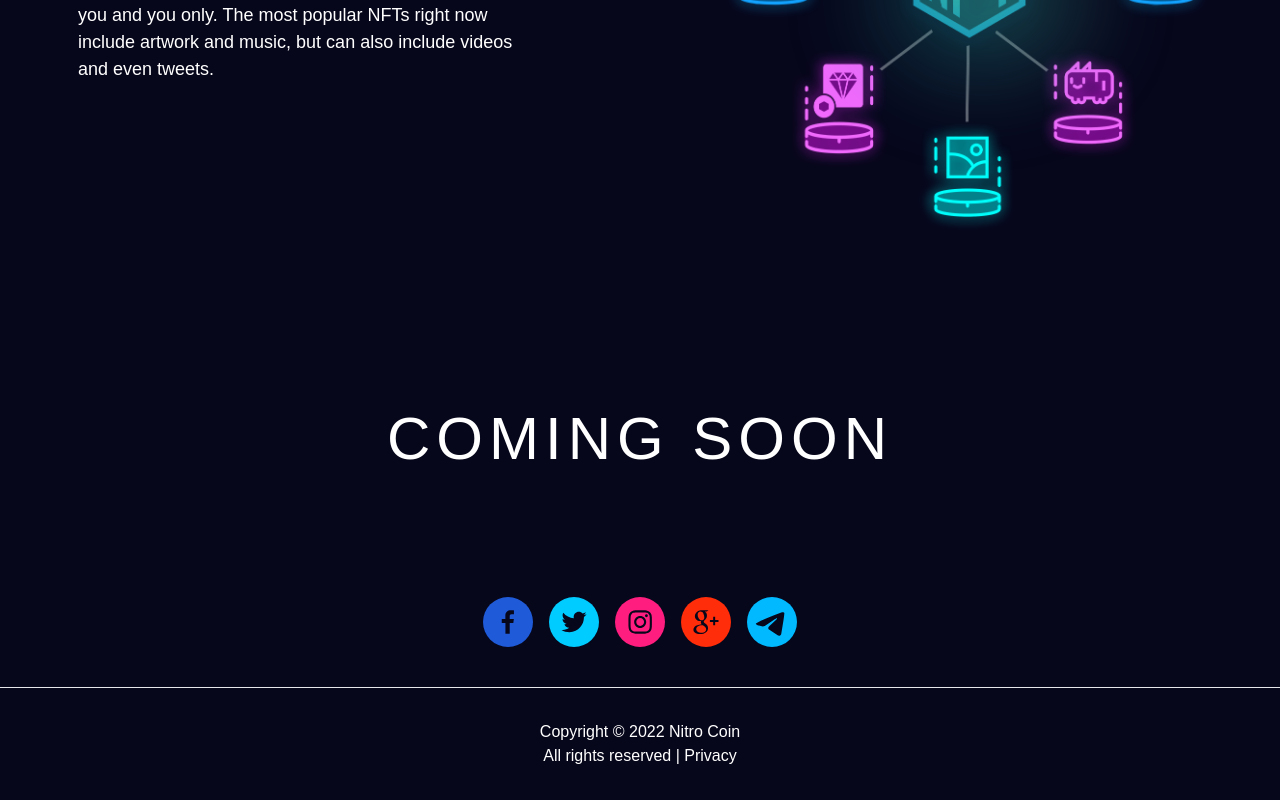
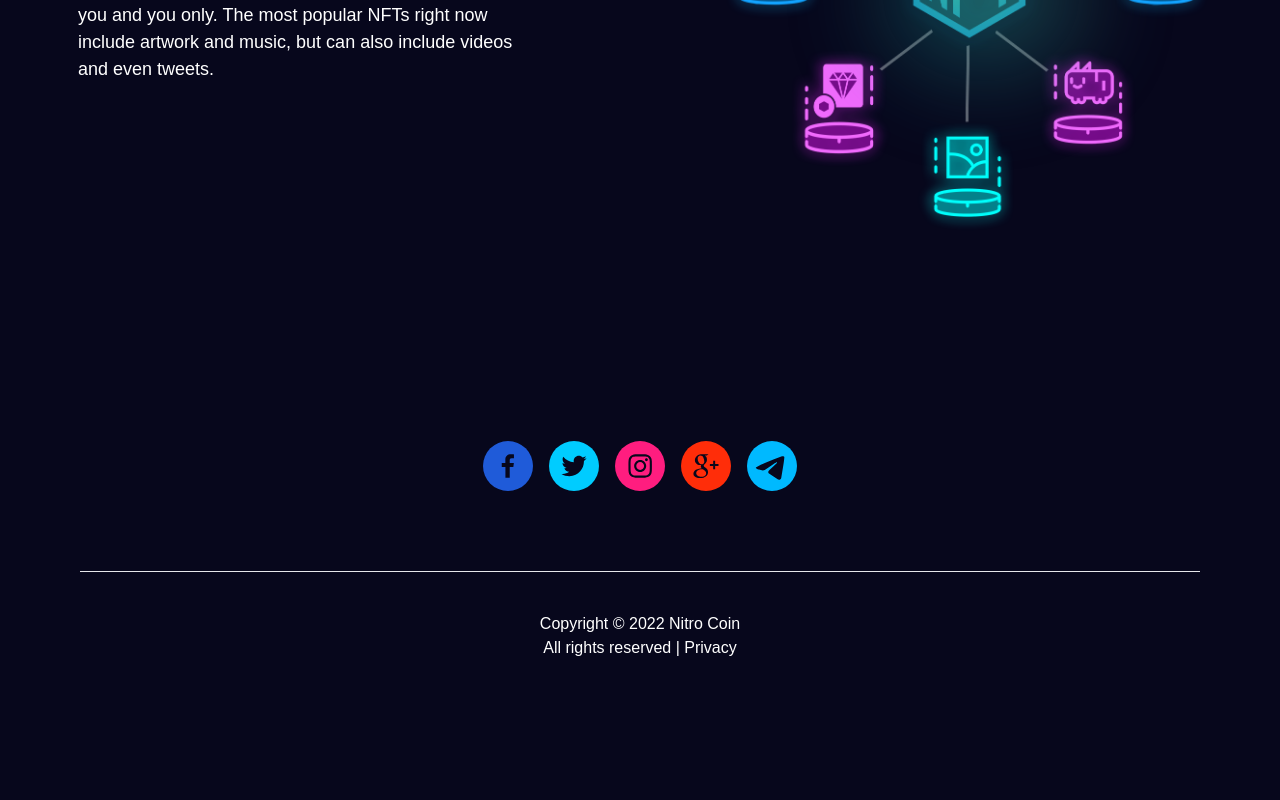
Before and after one commit to ronedligayarico/NitroCoin-Web, a Next.js app: page / in a window 1280 px wide. Shown: the part 2848-3648 px from the top of the page. After the commit the page ends 3588 px from the top, so only its background shows below. Built offline with nearby package versions, Linux system fonts and the light colour scheme.

Commit message:
Save change

```diff
--- a/component/footer.tsx
+++ b/component/footer.tsx
@@ -10,7 +10,7 @@ const Footer = () => {
 
             <footer>
 
-                <div className="rounded-social-buttons gap-4 flex flex-row justify-center my-10">
+                <div className="rounded-social-buttons gap-4 flex flex-row justify-center">
                 <SocialIcon className="saturate-200" url="https://facebook.com" />
                 <SocialIcon className="saturate-200" url="https://twitter.com" />
                 <SocialIcon className="saturate-200" url="https://instagram.com" />
@@ -18,8 +18,9 @@ const Footer = () => {
                 <SocialIcon className="saturate-200" url="https://telegram.com" />
                 </div>
 
-                <hr />
-                <div className="text-center p-8">
+
+                <div className="text-center my-20">
+                <hr className="mx-20 my-10"/>
                     Copyright © 2022 Nitro Coin <br/>
                     All rights reserved  |  Privacy
                 </div>
--- a/pages/index.tsx
+++ b/pages/index.tsx
@@ -20,12 +20,12 @@ const Home = () => {
        <section id="7layersmetaverse" className="container mx-auto mb-32">
           <SevenLayers/>
        </section>
-       <section id="nft" className="container mx-auto mb-32">
+       <section id="nft" className="container mx-auto mb-40">
           <NFT/>
        </section>
-       <section id="commingsoon" className="container mx-auto mb-32">
+       {/* <section id="commingsoon" className="container mx-auto mb-32">
          <h2 className="lg:text-6xl text-4xl tracking-widest uppercase"> Coming Soon</h2>
-       </section>
+       </section> */}
      </Layouts>
     </>
   )
```
